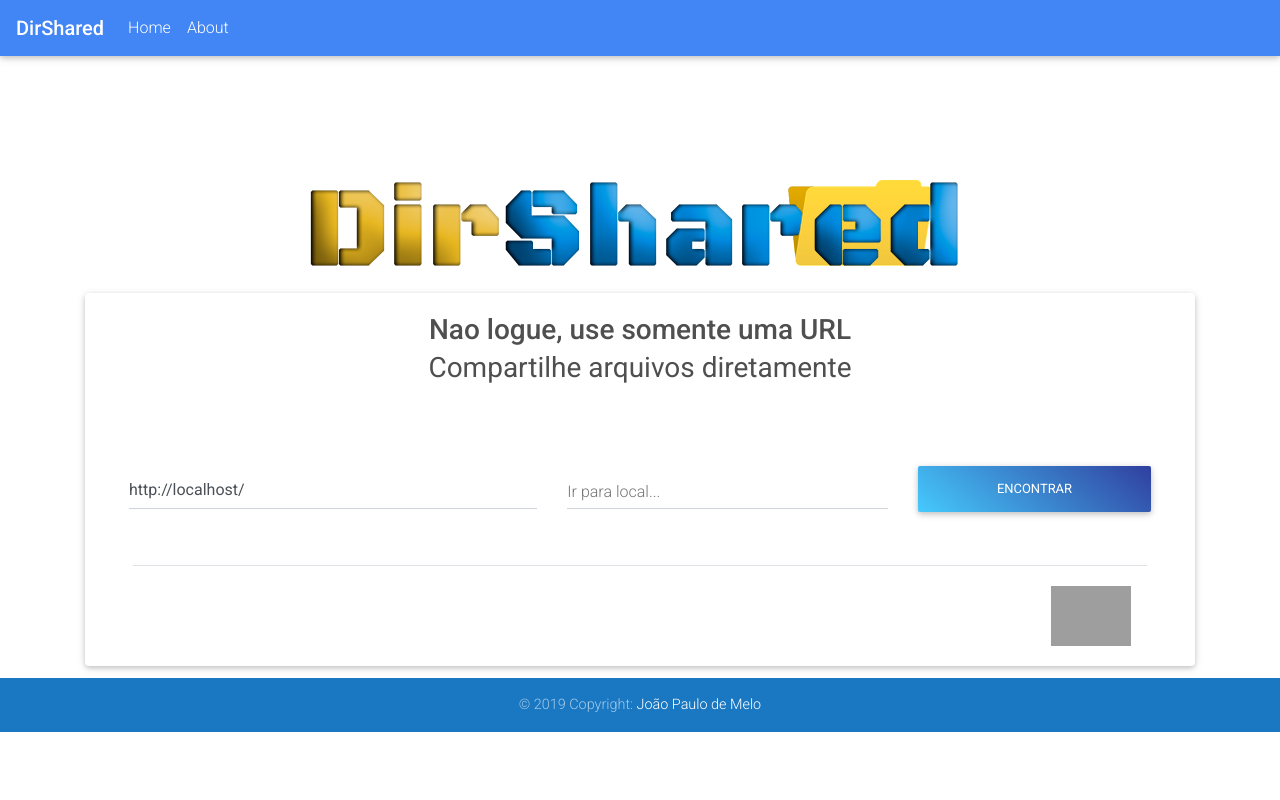
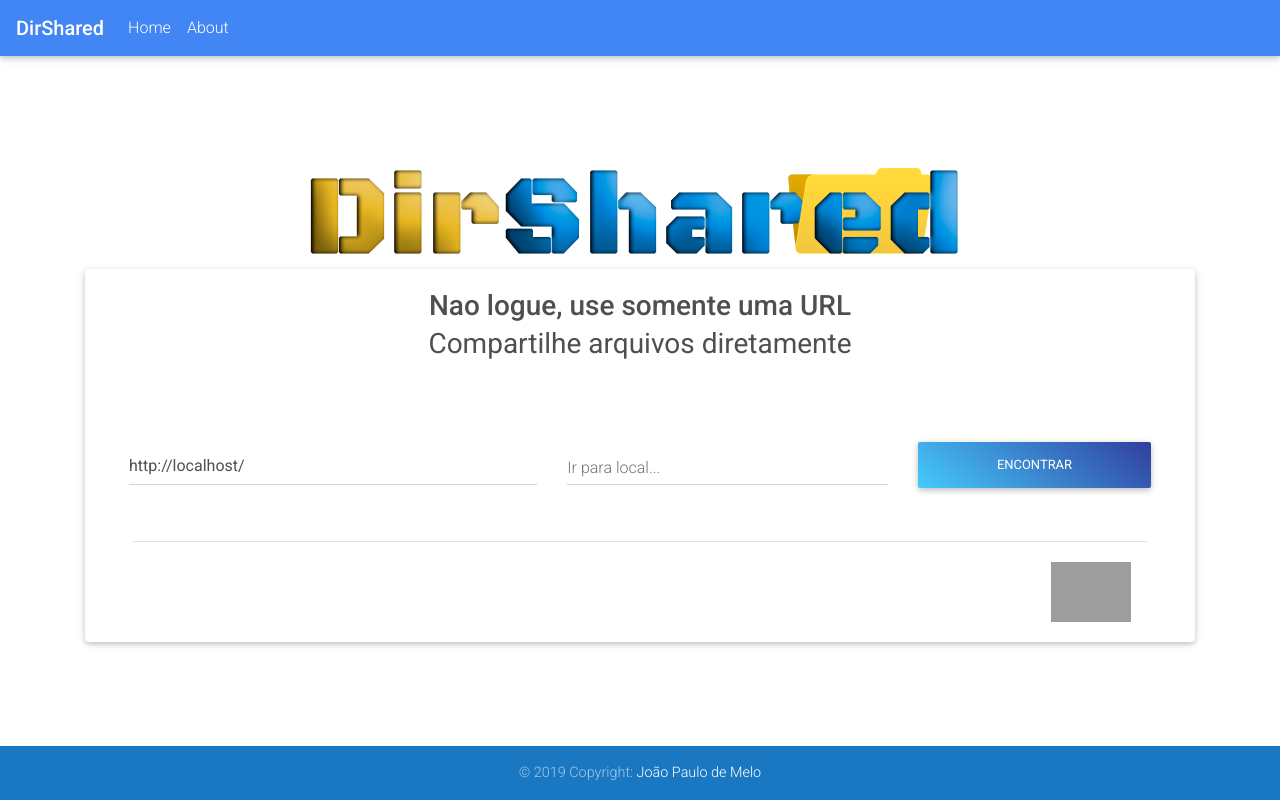
Before and after one commit to jpdik/DirShared, a React app: page / in a window 1280 px wide. Built offline with nearby package versions, Linux system fonts and the light colour scheme; grey boxes are pictures that could not be loaded.

Commit message:
[FIX] screen

```diff
--- a/src/App.css
+++ b/src/App.css
@@ -1,13 +1,8 @@
-html {
-    height: 100%;
-    width: 100%;
-}
-
 .mt-6 {
 	margin-top: 10%;
 }
 
-#root>main {
+#root>.App {
 	display: flex;
 	min-height: 100vh;
 	flex-direction: column;
--- a/src/pages/Homepage/Homepage.jsx
+++ b/src/pages/Homepage/Homepage.jsx
@@ -42,9 +42,7 @@ class Homepage extends Component {
         return (
             <MDBContainer>
                 <MDBRow center className="mt-6">
-                    <MDBCol md="12">
-                        <Logo className="text-center" />
-                    </MDBCol>
+                    <Logo className="text-center" />
                 </MDBRow>
                 <MDBRow>
                     <MDBCol md="12">
```
